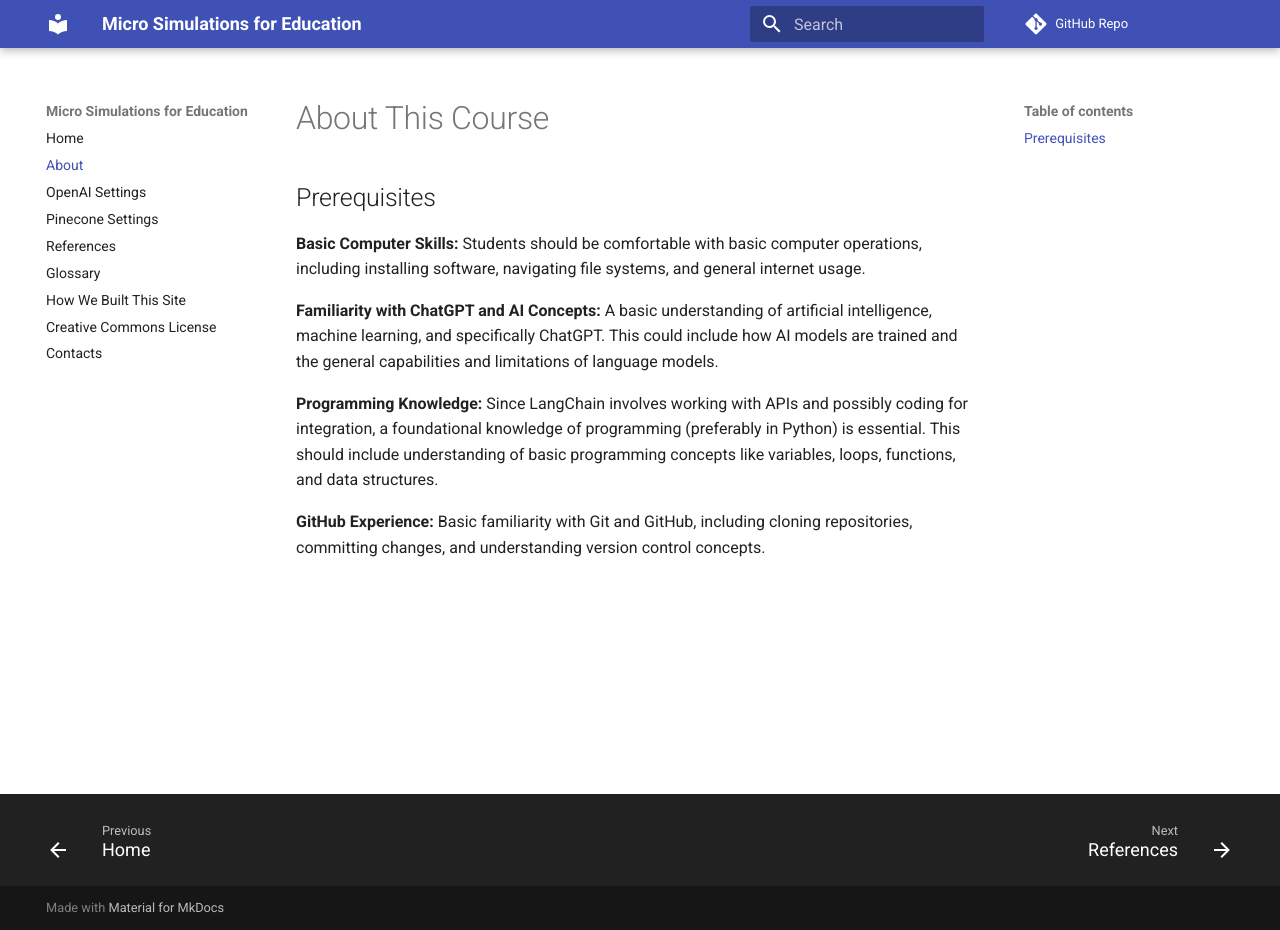
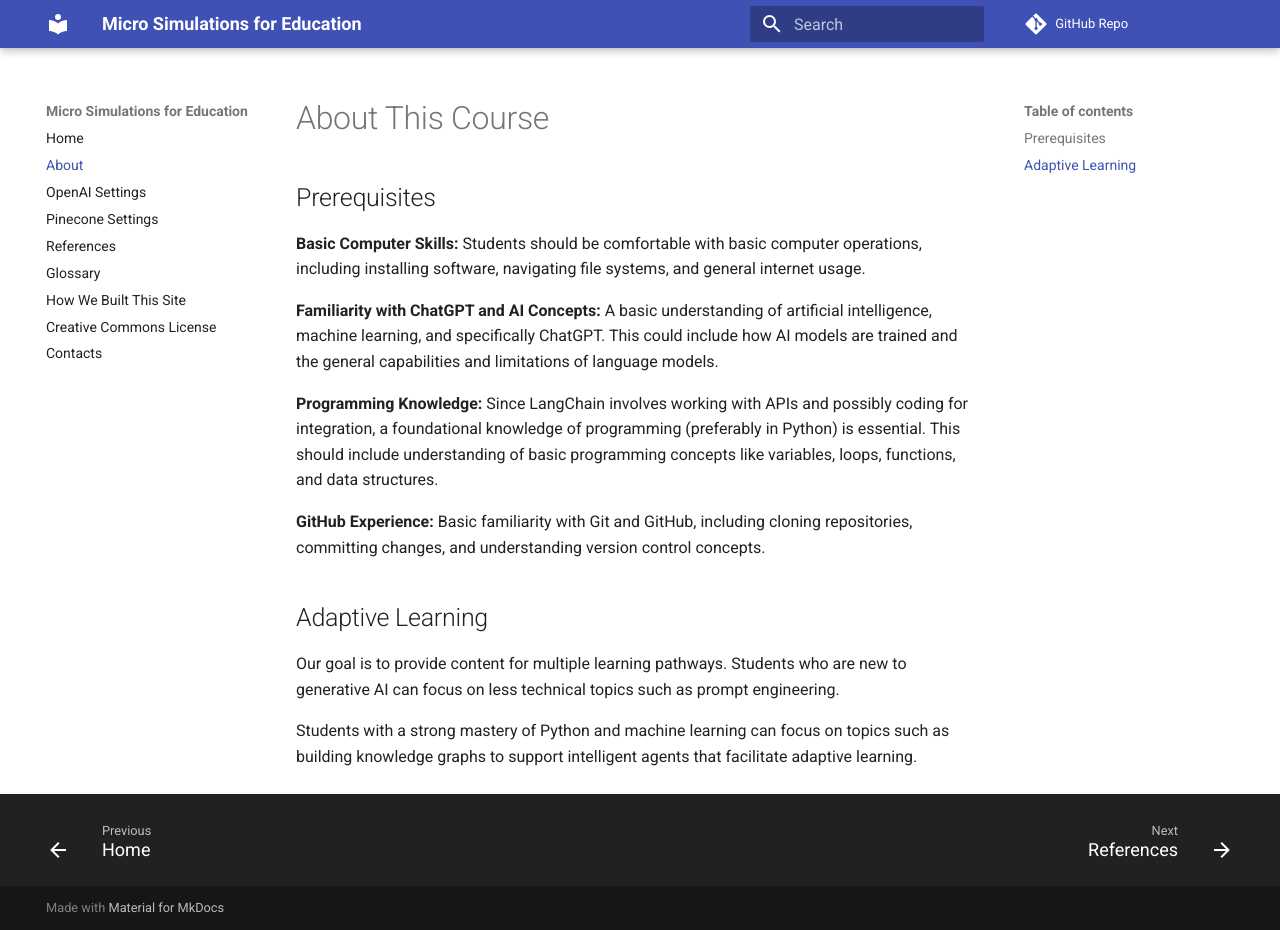
Before and after one commit to dmccreary/learn-langchain, an MkDocs documentation site: the page built from docs/about.md, in a window 1280 px wide and 930 px high. Built offline with MkDocs 1.6.1 and Material for MkDocs 9.7.7, drawn with Linux system fonts in a browser that asks for light colours; comment, search, counter and statistics services are not loaded.

Commit message:
updating content

```diff
--- a/docs/about.md
+++ b/docs/about.md
@@ -9,3 +9,12 @@
 **Programming Knowledge:** Since LangChain involves working with APIs and possibly coding for integration, a foundational knowledge of programming (preferably in Python) is essential. This should include understanding of basic programming concepts like variables, loops, functions, and data structures.
 
 **GitHub Experience:** Basic familiarity with Git and GitHub, including cloning repositories, committing changes, and understanding version control concepts.
+
+## Adaptive Learning
+
+Our goal is to provide content for multiple learning pathways.  Students who are new to generative AI can focus on less technical topics such
+as prompt engineering.
+
+Students with a strong mastery of Python and machine learning can focus
+on topics such as building knowledge graphs to support intelligent agents
+that facilitate adaptive learning.
```
